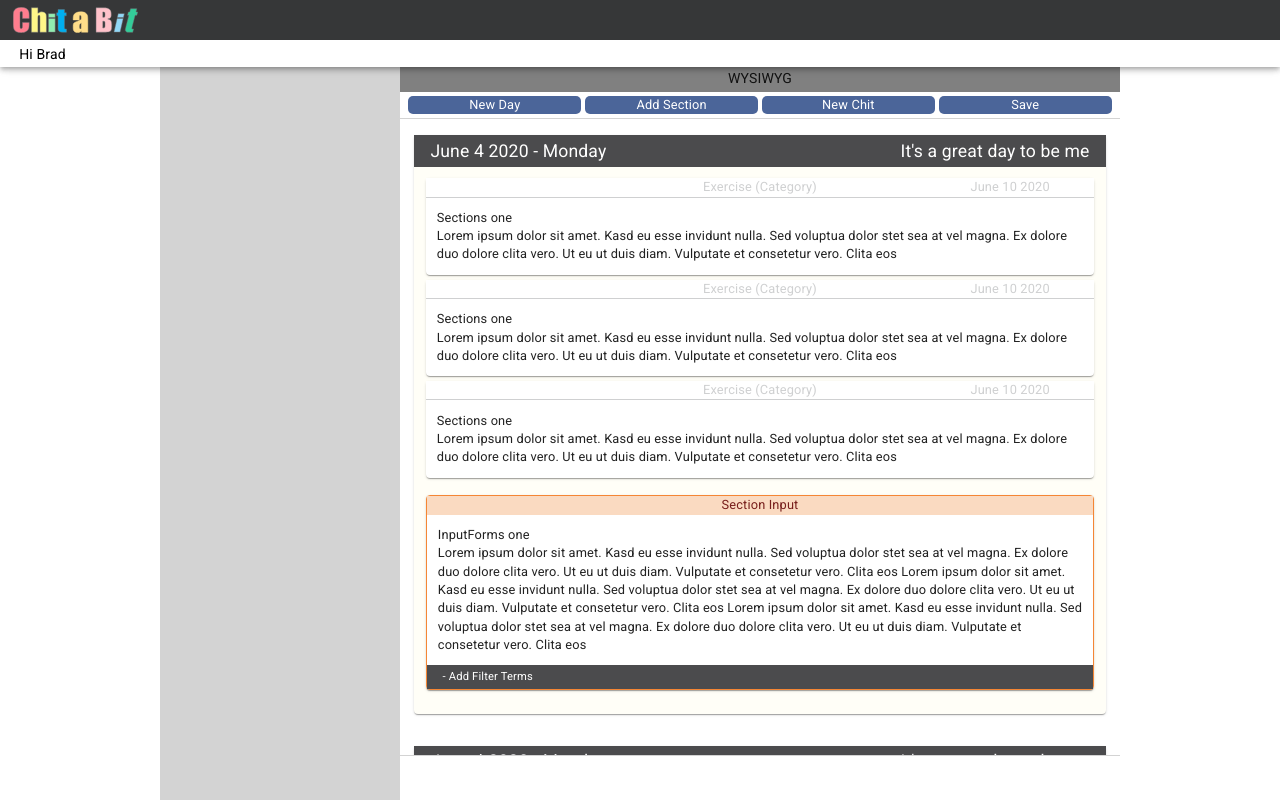
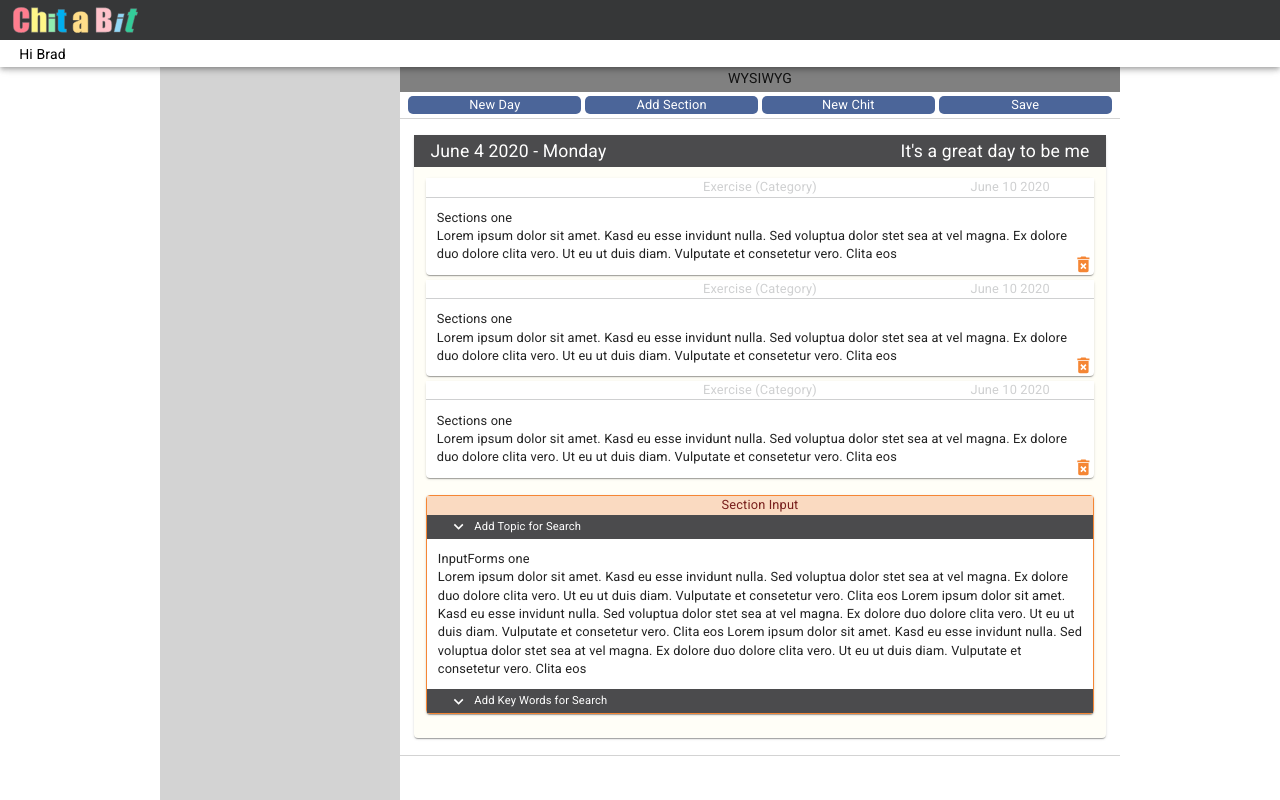
Before and after one commit to bbrous/chitabit, a React (Create React App) app: page /main in a window 1280 px wide. Built offline with nearby package versions, Linux system fonts and the light colour scheme.

Commit message:
added Topic panel

```diff
--- a/src/pages/private/journalElements/InputForm.jsx
+++ b/src/pages/private/journalElements/InputForm.jsx
@@ -1,8 +1,27 @@
 import React from 'react'
-import{ chitOrangeLight, chitVeryLightYellow, darkGrey, lightGrey, mediumLightGrey, veryLightGrey, chitRedDark } from '../../../styles/colors'
+import{ chitOrangeLight, chitOrange, darkGrey, lightGrey, mediumLightGrey, veryLightGrey, chitRedDark } from '../../../styles/colors'
 import { styled, createMuiTheme } from "@material-ui/core/styles"
 
-import ArrowDownwardIcon from '@material-ui/icons/ArrowDownward'
+
+/*READ ME
+
+  The template for accordion is in Chit_Pro
+     specifically in Notice Row
+
+     src > pages > private > noticeElements > NoticeRow
+
+     Note:  Look at the delete ref - needs to reflect Redux Id
+     for whehter expand or not.
+
+*/
+
+
+
+
+
+
+import ExpandMoreIcon from '@material-ui/icons/ExpandMore';
+
 import Paper from '@material-ui/core/Paper'
 
 const theme = createMuiTheme(); // allows use of mui theme in styled component
@@ -56,7 +75,7 @@ const FilterWrapper= styled('div')({
   display: 'flex',
 
   bottom: '0',
-  justifyContent: 'space-between',
+  justifyContent: 'flex-start',
   alignItems: 'center',
 
   padding: '0 1rem',
@@ -67,6 +86,63 @@ const FilterWrapper= styled('div')({
   fontSize: '.7rem',
 
 
+})
+
+
+const IconWrapper= styled('span')({
+  display: 'flex',
+  flexDirection: 'column',
+  justifyContent: 'center',
+  alignItems: 'flex-start',
+  // margin: 'center',
+  margin: '0 .7rem',
+  color: 'white'
+
+
+
+
+})
+
+const ChevronWrapper = styled('div')({
+  width: '5%',
+
+  display: 'flex',
+  justifyContent: 'center',
+  alignItems: 'center',
+
+  [theme.breakpoints.down('sm')] : {
+    // height: '1.25rem',
+    // backgroundColor: 'red'
+  },
+
+})
+
+const ChevronClosed= styled(ExpandMoreIcon)({
+
+  fontSize: '1.2rem',
+  cursor:'pointer',
+
+
+  [theme.breakpoints.down('sm')] : {
+    // height: '1.25rem',
+    // backgroundColor: 'red'
+  },
+
+})
+
+const ChevronOpen =  styled(ExpandMoreIcon)({
+
+  fontSize: '1.2rem',
+  cursor:'pointer',
+  transform: 'rotate(180deg)',
+  color: chitOrange,
+
+
+
+  [theme.breakpoints.down('sm')] : {
+    // height: '1.25rem',
+    // backgroundColor: 'red'
+  },
 
 })
 
@@ -82,6 +158,38 @@ const InputForm = () => {
 
       </InputFormHeader>
 
+      <FilterWrapper>
+        <ChevronWrapper data-ref= 'Mikey'>
+
+          <ChevronClosed/>
+
+
+          {/* {stateReferenceId !=='Brad' &&
+              <ChevronClosed
+                onClick = {handleExpandPanelChevron}
+                id = 'Brad'
+                data-ref= 'Brad'
+              />
+          }
+
+          { stateReferenceId ==='Brad' &&
+              <ChevronOpen
+                onClick = {handleExpandPanelChevron}
+                id = 'Brad'
+                data-ref= 'Brad'
+              />
+          } */}
+
+
+
+        </ChevronWrapper>
+
+          <span> Add Topic for Search   </span>
+
+      </FilterWrapper>
+
+
+
       <InputFormContent>
       <div>InputForms one</div>
 
@@ -93,7 +201,38 @@ const InputForm = () => {
 
 
       </InputFormContent>
-      <FilterWrapper> - Add Filter Terms </FilterWrapper>
+
+      <FilterWrapper>
+        <ChevronWrapper data-ref= 'Shelby'>
+
+          <ChevronClosed/>
+
+
+          {/* {stateReferenceId !=='Brad' &&
+              <ChevronClosed
+                onClick = {handleExpandPanelChevron}
+                id = 'Brad'
+                data-ref= 'Brad'
+              />
+          }
+
+          { stateReferenceId ==='Brad' &&
+              <ChevronOpen
+                onClick = {handleExpandPanelChevron}
+                id = 'Brad'
+                data-ref= 'Brad'
+              />
+          } */}
+
+
+
+        </ChevronWrapper>
+
+          <span> Add Key Words for Search  </span>
+
+      </FilterWrapper>
+
+
     </Wrapper>
   )
 }
--- a/src/pages/private/journalElements/Section.jsx
+++ b/src/pages/private/journalElements/Section.jsx
@@ -1,8 +1,9 @@
 import React from 'react'
-import{ chitOrangeLight, chitVeryLightYellow, darkGrey, lightGrey, mediumLightGrey, veryLightGrey } from '../../../styles/colors'
+import{ chitOrangeLight, chitOrange, darkGrey, lightGrey, mediumLightGrey, veryLightGrey } from '../../../styles/colors'
 import { styled, createMuiTheme } from "@material-ui/core/styles"
 
-import ArrowDownwardIcon from '@material-ui/icons/ArrowDownward'
+
+import DeleteForeverIcon from '@material-ui/icons/DeleteForever';
 import Paper from '@material-ui/core/Paper'
 
 const theme = createMuiTheme(); // allows use of mui theme in styled component
@@ -74,6 +75,7 @@ const DateWrapper= styled('div')({
 
 const SectionContent= styled('div')({
   display: 'block',
+  position: 'relative',
   flexDirection: 'column',
   justifyContent: 'space-between',
   alignItems: 'flex-start',
@@ -85,6 +87,38 @@ const SectionContent= styled('div')({
 
 
 })
+
+
+  const Delete= styled('div')({
+    display: 'block',
+    position: 'absolute',
+    bottom: '5px',
+    right: '5px',
+    height: '1rem',
+    width: '1rem',
+    color: chitOrange,
+
+  '&:hover' : {
+    color: chitOrangeLight,
+    cursor: 'pointer',
+
+
+  },
+
+
+    [theme.breakpoints.down('sm')] : {
+      // height: '1.25rem',
+      // backgroundColor: 'red'
+    },
+
+  })
+
+
+const DeleteIcon= styled(DeleteForeverIcon)({
+  fontSize: '1.3rem',
+
+})
+
 
 // =============================================
 
@@ -102,6 +136,12 @@ const Section = () => {
       </SectionHeader>
 
       <SectionContent>
+      <Delete
+              // onClick = {handleDelete}
+            >
+              <DeleteIcon/>
+            </Delete>
+
       <div>Sections one</div>
 
         Lorem ipsum dolor sit amet. Kasd eu esse invidunt nulla. Sed voluptua dolor stet sea at vel magna. Ex dolore duo dolore clita vero. Ut eu ut duis diam. Vulputate et consetetur vero. Clita eos
```
